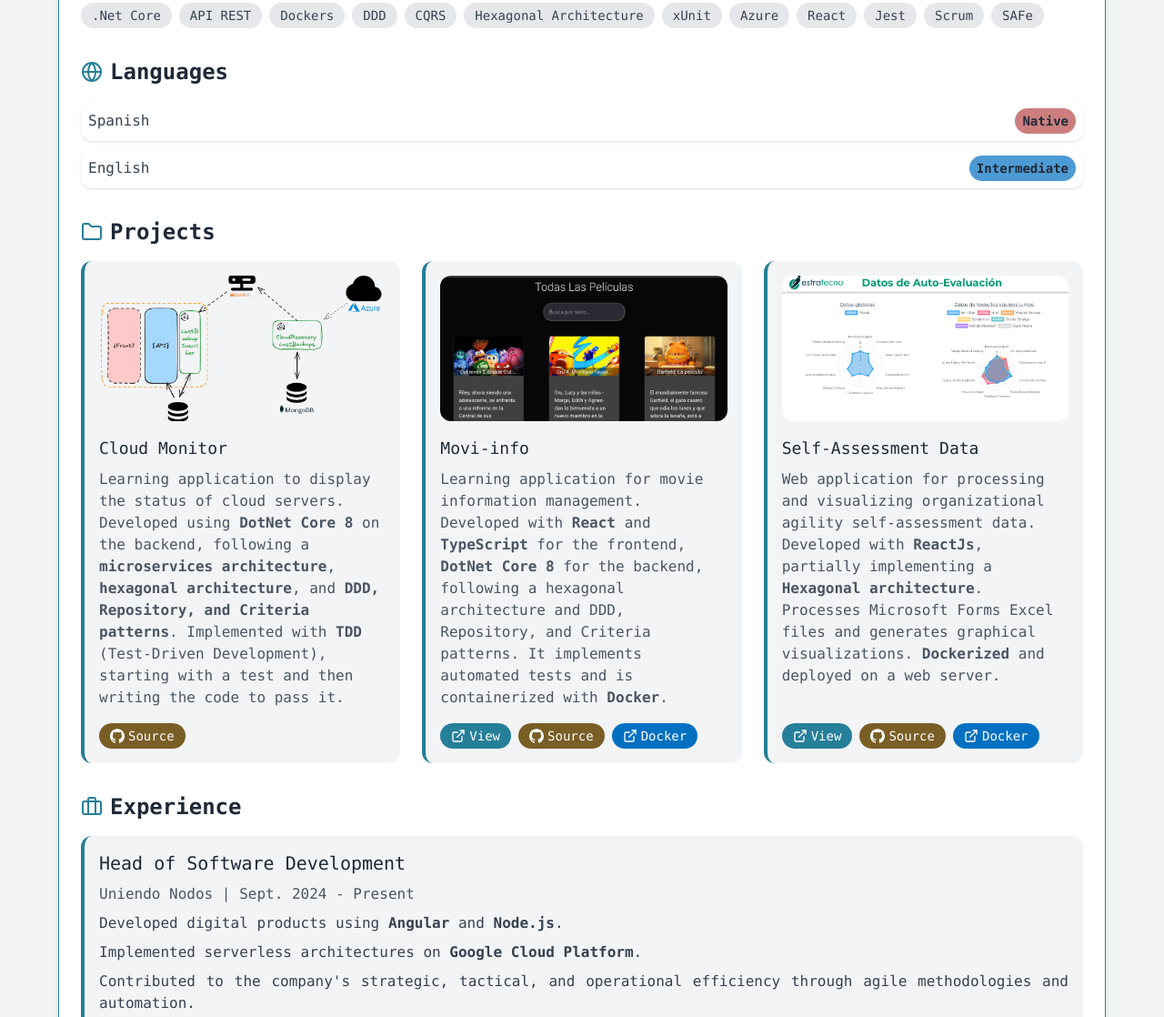
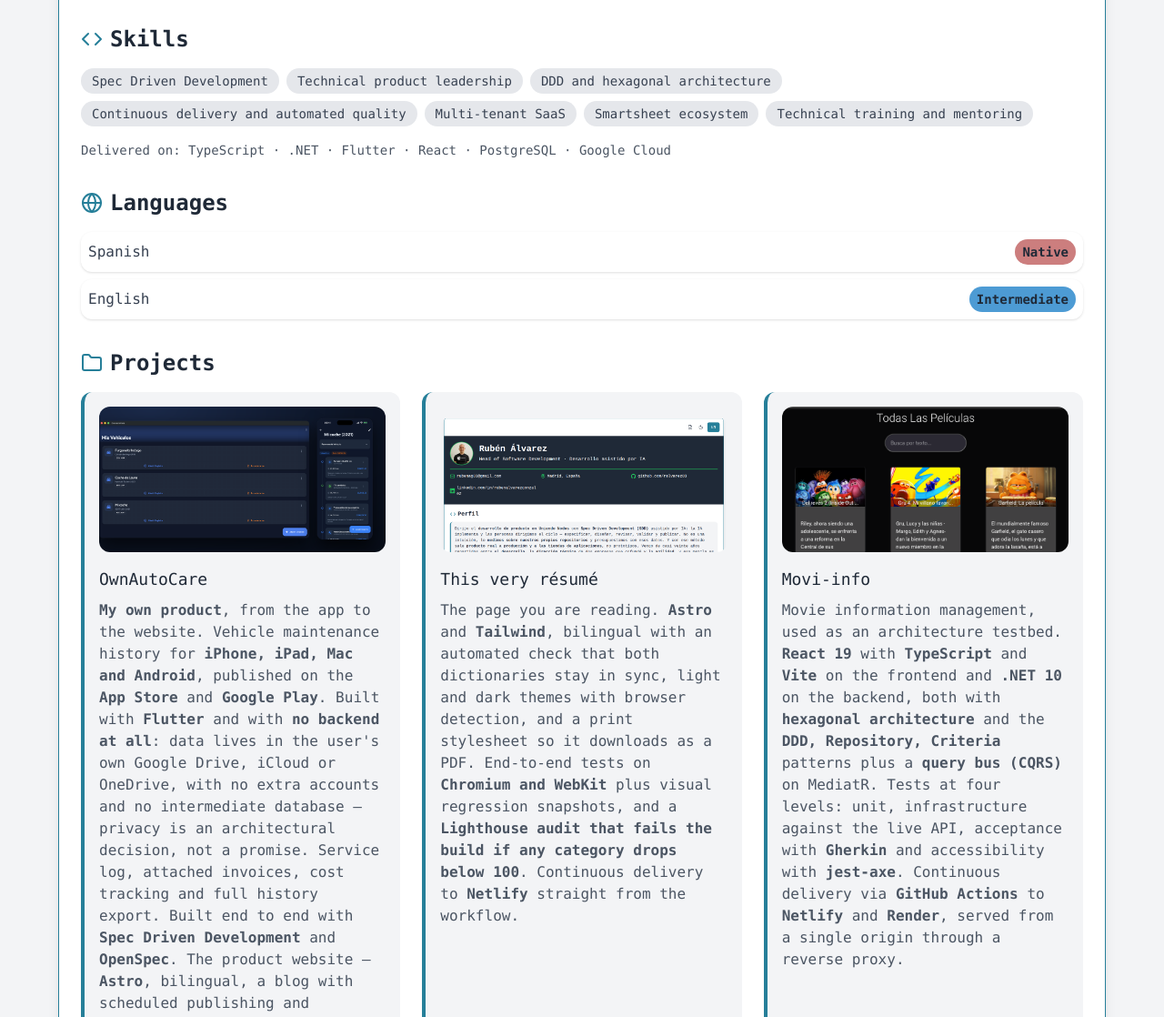
Before and after one commit to ralvarez83/curriculum-ia, an Astro site: page /en in a window 1280 px wide. Shown: the part 728-1846 px from the top of the page at 91% size. Built offline with nearby package versions, Linux system fonts and the light colour scheme; Astro itself is replaced by a stand-in of ours.

Commit message:
Actualiza el CV al trabajo actual: rol, producto y SDD (#9)
El CV describía a un desarrollador back-end de .Net y la entrada de Uniendo
Nodos contaba el trabajo de 2024. Ahora refleja el rol actual y el producto que
hay detrás, con los hechos verificados en los repositorios.

- Puesto, perfil y descripción meta acordes al trabajo de hoy.
- Uniendo Nodos: seis apartados centrados en decisiones y resultados —
  ecosistema Smartsheet, Klonup en explotación comercial, plataforma SaaS
  multi-tenant, SDD con OpenSpec, arnés de ingeniería y plano de control.
- Habilidades pasan a ser capacidades; las tecnologías bajan a una línea
  secundaria de "Entregado sobre".
- Proyectos: OwnAutoCare, el propio CV y Movi-info corregido tras su migración,
  en lugar de tres aplicaciones de aprendizaje.
- Se arregla el recorte de URLs largas en móvil y un periodo mal formado.
- Las pruebas dejan de depender de qué proyectos concretos existan y cubren la
  nueva línea de tecnologías.

```diff
--- a/src/components/Cv.astro
+++ b/src/components/Cv.astro
@@ -42,7 +42,7 @@ const t = getTranslations(locale);
       </Section>
 
       <Section title={t.sections.skills} icon={Code}>
-        <Skills skills={t.skills} />
+        <Skills skills={t.skills} stacks={t.stacks} stacksLabel={t.stacksLabel} />
       </Section>
 
       <Section title={t.sections.languages} icon={Globe}>
--- a/src/components/Skills.astro
+++ b/src/components/Skills.astro
@@ -1,9 +1,11 @@
 ---
 interface Props {
   skills: readonly string[];
+  stacks: readonly string[];
+  stacksLabel: string;
 }
 
-const { skills } = Astro.props;
+const { skills, stacks, stacksLabel } = Astro.props;
 ---
 
 <ul class="flex flex-wrap gap-2 list-none p-0 m-0">
@@ -15,3 +17,11 @@ const { skills } = Astro.props;
     ))
   }
 </ul>
+
+{/* Las tecnologías van aparte y en segundo plano a propósito: son el terreno
+    donde se ha entregado, no la competencia que se reclama. Mezclarlas con las
+    capacidades las pondría al mismo nivel. */}
+<p class="mt-4 text-sm text-text-muted">
+  <span class="font-medium">{stacksLabel}</span>{' '}
+  <span>{stacks.join(' · ')}</span>
+</p>
--- a/src/i18n/en.json
+++ b/src/i18n/en.json
@@ -1,10 +1,10 @@
 {
   "meta": {
     "title": "CV - Ruben Alvarez",
-    "description": "Résumé of Ruben Alvarez, back-end developer based in Madrid. Experience with .Net Core, hexagonal architecture, DDD and agile."
+    "description": "Résumé of Ruben Alvarez, Head of Software Development based in Madrid. Product delivery with AI-assisted Spec Driven Development: OpenSpec, TypeScript, Flutter, DDD and the Smartsheet ecosystem."
   },
   "name": "Ruben Alvarez",
-  "title": "Back-end Developer",
+  "title": "Head of Software Development · AI-assisted delivery",
   "photo": "/photo.jpg",
   "sections": {
     "profile": "Profile",
@@ -21,20 +21,24 @@
   "print": {
     "label": "Download as PDF"
   },
-  "profile": "I enjoy **software product development** and love working to the best of my ability, applying the **best practices** I know. I enjoy finding **new and better ways to do things**. I am always looking for **innovations** that can improve my work and the products I develop. I strive to **learn and adapt** to new technologies and methodologies. I am motivated by facing **challenges** that allow me to **grow professionally** and contribute significantly to the projects I am involved in. I greatly value **collaboration with my colleagues** as I believe that **teamwork improves results**. I strive every day to **improve my skills and knowledge** to make the most of the tools and technologies available to me.",
+  "profile": "I lead **product development at Uniendo Nodos** with AI-assisted **Spec Driven Development (SDD)**: the AI implements and people steer the cycle — specify, design, review, validate and ship. This is not a hunch: we **measure it against our own repositories** and we budget from those numbers. And that method ships **real product to production and to the app stores**, not prototypes. I bring almost twenty years split between **hands-on development**, the **technical leadership** of two companies I co-founded and **agile coaching** — exactly the mix this moment calls for, because the bottleneck is no longer typing code but **deciding well, slicing work into shippable pieces and verifying what gets delivered**. I work with **solid practices** — TDD, DDD, continuous delivery — and I enjoy looking for **better ways to do things**; today that means steering the definition of the **harness** (rules, agents and automations) that lets the team move faster without losing control.",
   "skills": [
-    ".Net Core",
-    "API REST",
-    "Dockers",
-    "DDD",
-    "CQRS",
-    "Hexagonal Architecture",
-    "xUnit",
-    "Azure",
+    "Spec Driven Development",
+    "Technical product leadership",
+    "DDD and hexagonal architecture",
+    "Continuous delivery and automated quality",
+    "Multi-tenant SaaS",
+    "Smartsheet ecosystem",
+    "Technical training and mentoring"
+  ],
+  "stacksLabel": "Delivered on:",
+  "stacks": [
+    "TypeScript",
+    ".NET",
+    "Flutter",
     "React",
-    "Jest",
-    "Scrum",
-    "SAFe"
+    "PostgreSQL",
+    "Google Cloud"
   ],
   "languageLevels": {
     "basic": "Basic",
@@ -54,26 +58,24 @@
   ],
   "projects": [
     {
-      "title": "Cloud Monitor",
-      "shortDescription": "Learning application to display the status of cloud servers. Developed using **DotNet Core 8** on the backend, following a **microservices architecture**, **hexagonal architecture**, and **DDD, Repository, and Criteria patterns**. Implemented with **TDD** (Test-Driven Development), starting with a test and then writing the code to pass it.",
-      "image": "/cloud-monitor.png",
-      "sourceLink": "https://github.com/ralvarez83/clouds-monitor"
+      "title": "OwnAutoCare",
+      "shortDescription": "**My own product**, from the app to the website. Vehicle maintenance history for **iPhone, iPad, Mac and Android**, published on the **App Store** and **Google Play**. Built with **Flutter** and with **no backend at all**: data lives in the user's own Google Drive, iCloud or OneDrive, with no extra accounts and no intermediate database — privacy is an architectural decision, not a promise. Service log, attached invoices, cost tracking and full history export. Built end to end with **Spec Driven Development** and **OpenSpec**. The product website —**Astro**, bilingual, a blog with scheduled publishing and continuous delivery— is mine too.",
+      "image": "/ownautocare.png",
+      "projectLink": "https://ownautocare.com"
+    },
+    {
+      "title": "This very résumé",
+      "shortDescription": "The page you are reading. **Astro** and **Tailwind**, bilingual with an automated check that both dictionaries stay in sync, light and dark themes with browser detection, and a print stylesheet so it downloads as a PDF. End-to-end tests on **Chromium and WebKit** plus visual regression snapshots, and a **Lighthouse audit that fails the build if any category drops below 100**. Continuous delivery to **Netlify** straight from the workflow.",
+      "image": "/curriculum-ia.png",
+      "projectLink": "https://rubenalvarezgonzalez.eu",
+      "sourceLink": "https://github.com/ralvarez83/curriculum-ia"
     },
     {
       "title": "Movi-info",
-      "shortDescription": "Learning application for movie information management. Developed with **React** and **TypeScript** for the frontend, **DotNet Core 8** for the backend, following a hexagonal architecture and DDD, Repository, and Criteria patterns. It implements automated tests and is containerized with **Docker**.",
+      "shortDescription": "Movie information management, used as an architecture testbed. **React 19** with **TypeScript** and **Vite** on the frontend and **.NET 10** on the backend, both with **hexagonal architecture** and the **DDD, Repository, Criteria** patterns plus a **query bus (CQRS)** on MediatR. Tests at four levels: unit, infrastructure against the live API, acceptance with **Gherkin** and accessibility with **jest-axe**. Continuous delivery via **GitHub Actions** to **Netlify** and **Render**, served from a single origin through a reverse proxy.",
       "image": "/movi-info.png",
       "projectLink": "https://movie-info.rubenalvarezgonzalez.eu",
-      "sourceLink": "https://github.com/ralvarez83/movi-info",
-      "dockerLink": "https://hub.docker.com/repository/docker/rubenag83/movi-info-react-dotnet-frontend"
-    },
-    {
-      "title": "Self-Assessment Data",
-      "shortDescription": "Web application for processing and visualizing organizational agility self-assessment data. Developed with **ReactJs**, partially implementing a **Hexagonal architecture**. Processes Microsoft Forms Excel files and generates graphical visualizations. **Dockerized** and deployed on a web server.",
-      "image": "/graficas-auto-evaluacion.png",
-      "projectLink": "https://self-assessment-data.rubenalvarezgonzalez.eu",
-      "sourceLink": "https://github.com/ralvarez83/selft-assesment-charts",
-      "dockerLink": "https://hub.docker.com/r/rubenag83/selft-assesment-charts"
+      "sourceLink": "https://github.com/ralvarez83/movi-info"
     }
   ],
   "experience": [
@@ -82,9 +84,12 @@
       "company": "Uniendo Nodos",
       "period": "Sept. 2024 - Present",
       "responsibilities": [
-        "Developed digital products using **Angular** and **Node.js**.",
-        "Implemented serverless architectures on **Google Cloud Platform**.",
-        "Contributed to the company's strategic, tactical, and operational efficiency through agile methodologies and automation."
+        "I lead the company's product development — **architect and lead developer**, with a team — mainly within the **Smartsheet** ecosystem, where Uniendo Nodos is a **partner**.",
+        "We work with **Spec Driven Development**: every change is specified, designed and reviewed before a line is written. **The AI implements; we decide, review and answer for the result.**",
+        "**162 changes specified, tested and deployed in a single quarter, with 18% corrective work**, by a small team. I budget from those same measured figures instead of guessing.",
+        "**Klonup**, a backup SaaS for Smartsheet in commercial operation: I designed its **multi-phase execution engine**, with call limits against the API and **partial and full rollback** on failure, and the **continuous delivery** that ships it with tests as a gate.",
+        "Architect and lead developer of a **multi-tenant SaaS platform**: per-organisation isolation in the database itself, passwordless access, multi-currency plans and a full free-trial lifecycle.",
+        "Steered the definition of the **engineering harness** the organisation works with —architecture rules, *skills* and agents versioned alongside the code— and designed a **control plane** that runs agents in ephemeral environments **with zero long-lived credentials**. Backed by **mandatory TDD** and over **6,500 automated tests**."
       ]
     },
     {
--- a/src/i18n/es.json
+++ b/src/i18n/es.json
@@ -1,10 +1,10 @@
 {
   "meta": {
     "title": "CV - Rubén Álvarez",
-    "description": "Currículum de Rubén Álvarez, desarrollador back-end en Madrid. Experiencia en .Net Core, arquitectura hexagonal, DDD y agilidad."
+    "description": "Currículum de Rubén Álvarez, Head of Software Development en Madrid. Desarrollo de producto con Spec Driven Development asistido por IA: OpenSpec, TypeScript, Flutter, DDD y ecosistema Smartsheet."
   },
   "name": "Rubén Álvarez",
-  "title": "Desarrollador Back-end",
+  "title": "Head of Software Development · Desarrollo asistido por IA",
   "photo": "/photo.jpg",
   "sections": {
     "profile": "Perfil",
@@ -21,20 +21,24 @@
   "print": {
     "label": "Descargar en PDF"
   },
-  "profile": "Me gusta el **desarrollo de productos de software** y me encanta trabajar lo mejor que puedo, aplicando las **mejores prácticas** que conozco. Disfruto buscando **nuevas y mejores maneras de hacer las cosas**. Siempre estoy en busca de **innovaciones** que puedan mejorar mi trabajo y los productos que desarrollo. Me esfuerzo por **aprender y adaptarme** a nuevas tecnologías y metodologías. Me motiva enfrentar **desafíos** que me permitan **crecer profesionalmente** y contribuir de manera significativa a los proyectos en los que participo. Valoro mucho la **colaboración con mis compañeros**, ya que creo que el **trabajo en equipo mejora los resultados**. Me esfuerzo cada día por **mejorar mis habilidades y conocimientos** para poder aprovechar las herramientas y tecnologías que tengo a mi alcance.",
+  "profile": "Dirijo el **desarrollo de producto en Uniendo Nodos** con **Spec Driven Development (SDD)** asistido por IA: la IA implementa y las personas dirigimos el ciclo — especificar, diseñar, revisar, validar y publicar. No es una intuición, lo **medimos sobre nuestros propios repositorios** y presupuestamos con esos datos. Y con ese método sale **producto real a producción y a las tiendas de aplicaciones**, no prototipos. Vengo de casi veinte años repartidos entre el **desarrollo**, la **dirección técnica** de dos empresas que cofundé y la **agilidad**, y esa mezcla es justo la que hace falta ahora: el cuello de botella ya no es teclear código, sino **decidir bien, cortar el trabajo en piezas entregables y verificar lo que se entrega**. Trabajo con **buenas prácticas** — TDD, DDD, despliegue continuo — y disfruto buscando **mejores maneras de hacer las cosas**; hoy eso significa dirigir la definición del **arnés** (reglas, agentes y automatizaciones) que permite al equipo ir más rápido sin perder el control.",
   "skills": [
-    ".Net Core",
-    "API REST",
-    "Dockers",
-    "DDD",
-    "CQRS",
-    "Arquitectura Hexagonal",
-    "xUnit",
-    "Azure",
+    "Spec Driven Development",
+    "Dirección técnica de producto",
+    "Arquitectura DDD y hexagonal",
+    "Entrega continua y calidad automatizada",
+    "SaaS multi-tenant",
+    "Ecosistema Smartsheet",
+    "Formación y mentoría técnica"
+  ],
+  "stacksLabel": "Entregado sobre:",
+  "stacks": [
+    "TypeScript",
+    ".NET",
+    "Flutter",
     "React",
-    "Jest",
-    "Scrum",
-    "SAFe"
+    "PostgreSQL",
+    "Google Cloud"
   ],
   "languageLevels": {
     "basic": "Básico",
@@ -54,26 +58,24 @@
   ],
   "projects": [
     {
-      "title": "Cloud Monitor",
-      "shortDescription": "Aplicación de aprendizaje para mostrar el estado de los servidores en la nube. Desarrollada con **DotNet Core 8** en el backend, siguiendo una arquitectura de **microservicios**, **arquitectura hexagonal** y **patrones DDD, Repository y Criteria**. Implementa con **TDD**, primero una prueba y luego el código que la supere.",
-      "image": "/cloud-monitor.png",
-      "sourceLink": "https://github.com/ralvarez83/clouds-monitor"
+      "title": "OwnAutoCare",
+      "shortDescription": "**Producto propio**, de la app a la web. Historial de mantenimiento de vehículos para **iPhone, iPad, Mac y Android**, publicado en **App Store** y **Google Play**. Construido con **Flutter** y **sin servidor propio**: los datos se guardan en el Google Drive, iCloud u OneDrive del propio usuario, sin cuentas adicionales ni base de datos intermedia — la privacidad es una decisión de arquitectura, no una promesa. Registro de servicios, facturas adjuntas, control de gastos y exportación del historial completo. Desarrollado íntegramente con **Spec Driven Development** y **OpenSpec**. La web del producto —**Astro**, bilingüe, blog con publicación programada y despliegue continuo— también es mía.",
+      "image": "/ownautocare.png",
+      "projectLink": "https://ownautocare.com"
+    },
+    {
+      "title": "Este mismo CV",
+      "shortDescription": "La página que estás leyendo. **Astro** y **Tailwind**, bilingüe con verificación automática de que los dos diccionarios no se descuelgan, tema claro y oscuro con detección del navegador, y hoja de estilos de impresión para descargarlo en PDF. Pruebas end-to-end en **Chromium y WebKit** más capturas de regresión visual, y una **auditoría Lighthouse que rompe el build si alguna categoría baja de 100**. Despliegue continuo a **Netlify** desde el propio workflow.",
+      "image": "/curriculum-ia.png",
+      "projectLink": "https://rubenalvarezgonzalez.eu",
+      "sourceLink": "https://github.com/ralvarez83/curriculum-ia"
     },
     {
       "title": "Movi-info",
-      "shortDescription": "Aplicación de aprendizaje para gestión de información de películas. Desarrollada con **React** y **TypeScript** en el frontend, **DotNet Core 8** en el backend, siguiendo una arquitectura hexagonal y patrones DDD, Repository y Criteria. Implementa pruebas automáticas y está containerizada con **Docker**.",
+      "shortDescription": "Gestión de información de películas, como banco de pruebas de arquitectura. **React 19** con **TypeScript** y **Vite** en el frontend y **.NET 10** en el backend, ambos con **arquitectura hexagonal** y patrones **DDD, Repository, Criteria** y un **bus de consultas (CQRS)** sobre MediatR. Pruebas en cuatro niveles: unitarias, de infraestructura contra la API real, de aceptación con **Gherkin** y de accesibilidad con **jest-axe**. Despliegue continuo con **GitHub Actions** sobre **Netlify** y **Render**, servidos bajo un mismo origen con proxy inverso.",
       "image": "/movi-info.png",
       "projectLink": "https://movie-info.rubenalvarezgonzalez.eu",
-      "sourceLink": "https://github.com/ralvarez83/movi-info",
-      "dockerLink": "https://hub.docker.com/repository/docker/rubenag83/movi-info-react-dotnet-frontend"
-    },
-    {
-      "title": "Datos de Auto-Evaluaciones",
-      "shortDescription": "Aplicación web para procesar y visualizar datos de auto-evaluaciones de agilidad organizacional. Desarrollada con **ReactJs**, implementando parcialmente una **arquitectura Hexagonal**. Procesa archivos Excel de Microsoft Forms y genera visualizaciones gráficas. **Dockerizada** y desplegada en un servidor web.",
-      "image": "/graficas-auto-evaluacion.png",
-      "projectLink": "https://datos-auto-evaluacion.rubenalvarezgonzalez.eu",
-      "sourceLink": "https://github.com/ralvarez83/selft-assesment-charts",
-      "dockerLink": "https://hub.docker.com/r/rubenag83/selft-assesment-charts"
+      "sourceLink": "https://github.com/ralvarez83/movi-info"
     }
   ],
   "experience": [
@@ -82,9 +84,12 @@
       "company": "Uniendo Nodos",
       "period": "Sept. 2024 - Actualidad",
       "responsibilities": [
-        "Desarrollo de productos digitales utilizando **Angular** y **NodeJs**.",
-        "Implementación de arquitecturas *serverless* en **Google Cloud Platform**.",
-        "Ayudar a eficientar la empresa desde el punto de vista estratégico, táctico y de operaciones mediante técnicas ágiles y automatizaciones."
+        "Dirijo el desarrollo de producto de la compañía — **arquitecto y desarrollador principal**, con equipo —, principalmente en el ecosistema **Smartsheet**, del que Uniendo Nodos es **partner**.",
+        "Trabajamos con **Spec Driven Development**: cada cambio se especifica, se diseña y se revisa antes de escribir una línea. **La IA implementa; nosotros decidimos, revisamos y respondemos del resultado.**",
+        "**162 cambios especificados, probados y desplegados en un trimestre, con un 18 % de trabajo correctivo**, por un equipo pequeño. Presupuesto con esos mismos datos medidos en lugar de estimar a ojo.",
+        "**Klonup**, SaaS de backup para Smartsheet en explotación comercial: diseñé su **motor de ejecución multi-fase**, con límites de llamada contra la API y **rollback parcial y total** ante fallo, y el **despliegue continuo** que lo sostiene con las pruebas como puerta.",
+        "Arquitecto y desarrollador principal de una **plataforma SaaS multi-tenant**: aislamiento por organización en la propia base de datos, acceso sin contraseña, planes multi-divisa y ciclo completo de prueba gratuita.",
+        "Dirigí la definición del **arnés de ingeniería** con el que trabaja la organización —reglas de arquitectura, *skills* y agentes versionados junto al código— y diseñé un **plano de control** que ejecuta agentes en entornos efímeros **sin credenciales de larga duración**. Con **TDD obligatorio** y más de **6.500 pruebas automáticas** como red."
       ]
     },
     {
@@ -130,7 +135,7 @@
     {
       "title": "Experiencias anteriores",
       "company": "",
-      "period": "May 2007 - E. 2013",
+      "period": "Mayo 2007 - Ene. 2013",
       "responsibilities": [
         "**Profesor de .Net 4.5** - Innopulse Asesores Tecnológicos: **C#**, **VB**, **Entity Framework**, **LINQ**, **MVC**, **Web Services**, Security, and XML.",
         "**Desarrollador Senior** - Kincubator: Java (API REST), Oauth2, Protege, Jena, SDB)",
--- a/tests/e2e/theming.spec.ts
+++ b/tests/e2e/theming.spec.ts
@@ -135,7 +135,7 @@ test.describe('impresión', () => {
     await expect(page.locator('.print-only').first()).toBeVisible();
     await expect(page.locator('.screen-only').first()).toBeHidden();
     await expect(
-      page.locator('.print-only').filter({ hasText: 'https://movie-info' }).first(),
+      page.locator('.print-only').filter({ hasText: 'https://ownautocare.com' }).first(),
     ).toBeVisible();
   });
 });
```
Also changed, not shown: src/components/Header.astro (+7 -3 lines), tests/e2e/content.spec.ts (+16 -1 lines), tests/e2e/i18n.spec.ts (+8 -11 lines), src/assets/projects/curriculum-ia.png (added), src/assets/projects/ownautocare.png (added).
